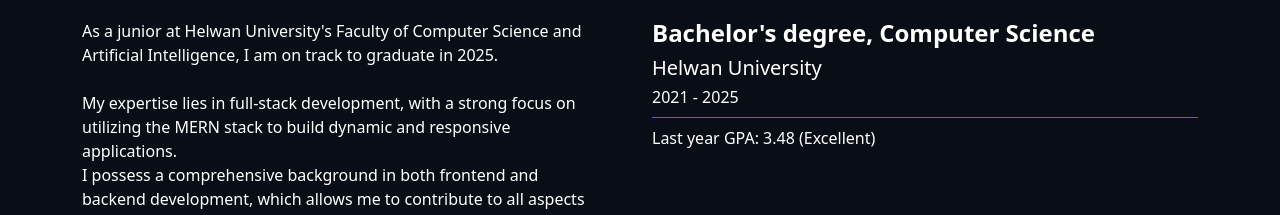
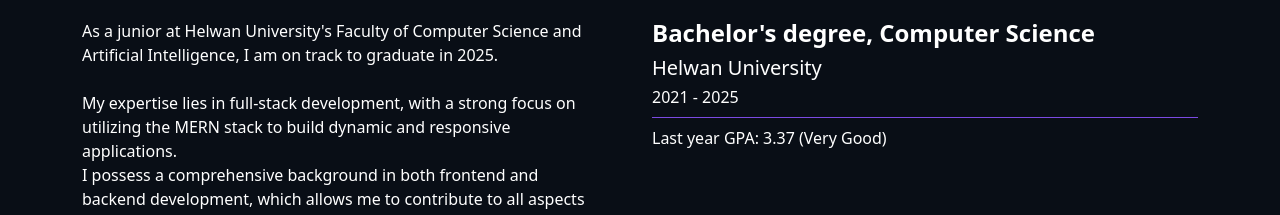
Before and after one commit to bassem620/my-portfolio, a React (Create React App) app: page / in a window 1280 px wide. Shown: the part 890-1105 px from the top of the page. Built offline with nearby package versions, Linux system fonts and the light colour scheme.

Commit message:
Resume link updated (GPA updated)

```diff
--- a/src/assets/constants.js
+++ b/src/assets/constants.js
@@ -1,5 +1,6 @@
 export const LinkedInLink = "https://www.linkedin.com/in/bassemsaeed620/";
 export const GitHubLink = "https://github.com/bassem620";
+export const resumeLink = "https://drive.google.com/file/d/1wAnNHtRfski1lFKBQ4Ndt3rY1FqwehOt/view?usp=drive_link";
 export const emailAddress = "bassemsaeed710@gmail.com";
 export const mailTo = `mailto:${emailAddress}`;
 export const phoneNumber = '+201281441143';
--- a/src/pages/About.jsx
+++ b/src/pages/About.jsx
@@ -25,7 +25,7 @@
                         <h4>Bachelor's degree, Computer Science</h4>
                         <h5>Helwan University</h5>
                         <h6>2021 - 2025</h6>
-                        <p>Last year GPA: 3.48 (Excellent)</p>
+                        <p>Last year GPA: 3.37 (Very Good)</p>
                     </Col>
                 </Row>
             </Container>
--- a/src/pages/Home.jsx
+++ b/src/pages/Home.jsx
@@ -6,12 +6,12 @@
 import GitHubLogo from '../components/logos/GitHubLogo';
 
 import { WhatsappBtn } from '../components';
-import { LinkedInLink, GitHubLink } from '../assets/constants'
+import { LinkedInLink, GitHubLink, resumeLink } from '../assets/constants'
 import OpenInNewOutlinedIcon from '@mui/icons-material/OpenInNewOutlined';
 
 const Home = () => {
 
-    const resumeBtn = _ => window.open("https://drive.google.com/file/d/1Ec_Id0i-NvM30dlYH-5qPzlv8Q7p6rKH/view?usp=drive_link", '_blank');
+    const resumeBtn = _ => window.open(resumeLink, '_blank');
 
     return (
         <div className="home section" id='home'>
```
